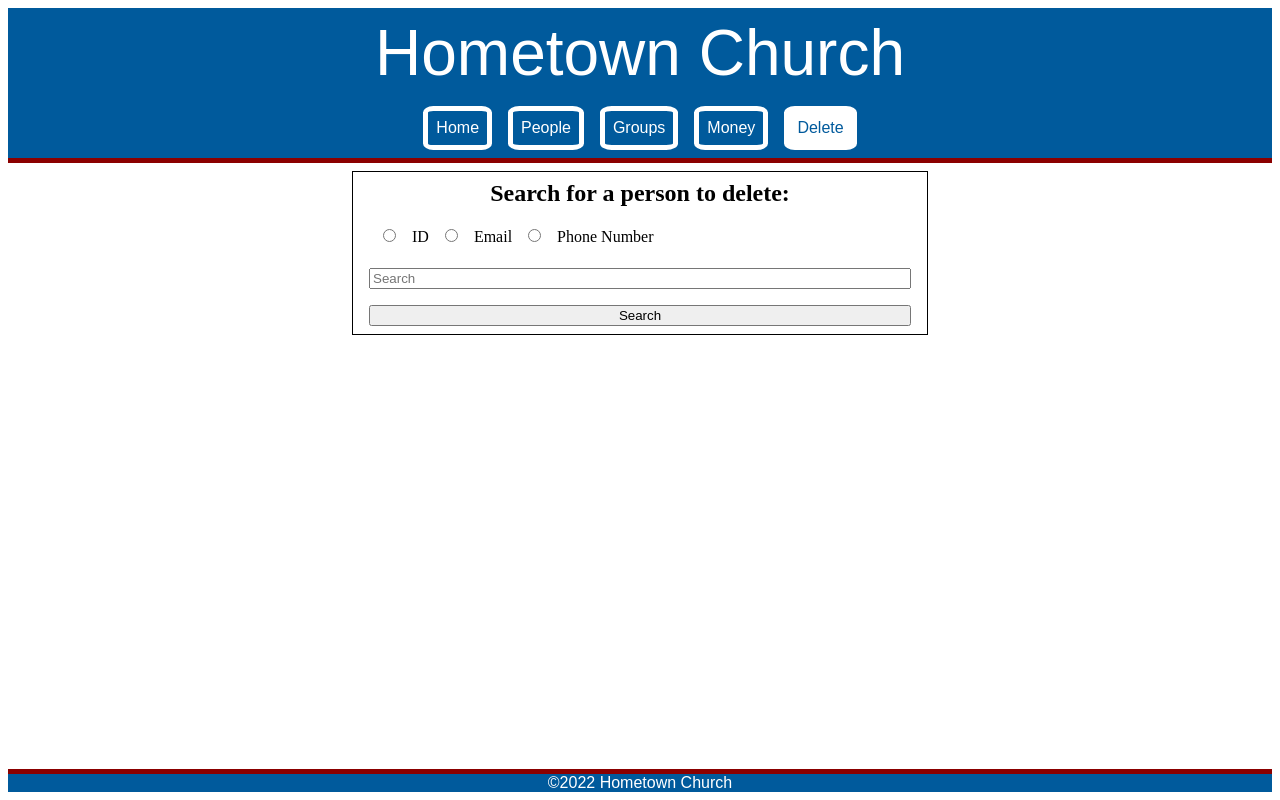
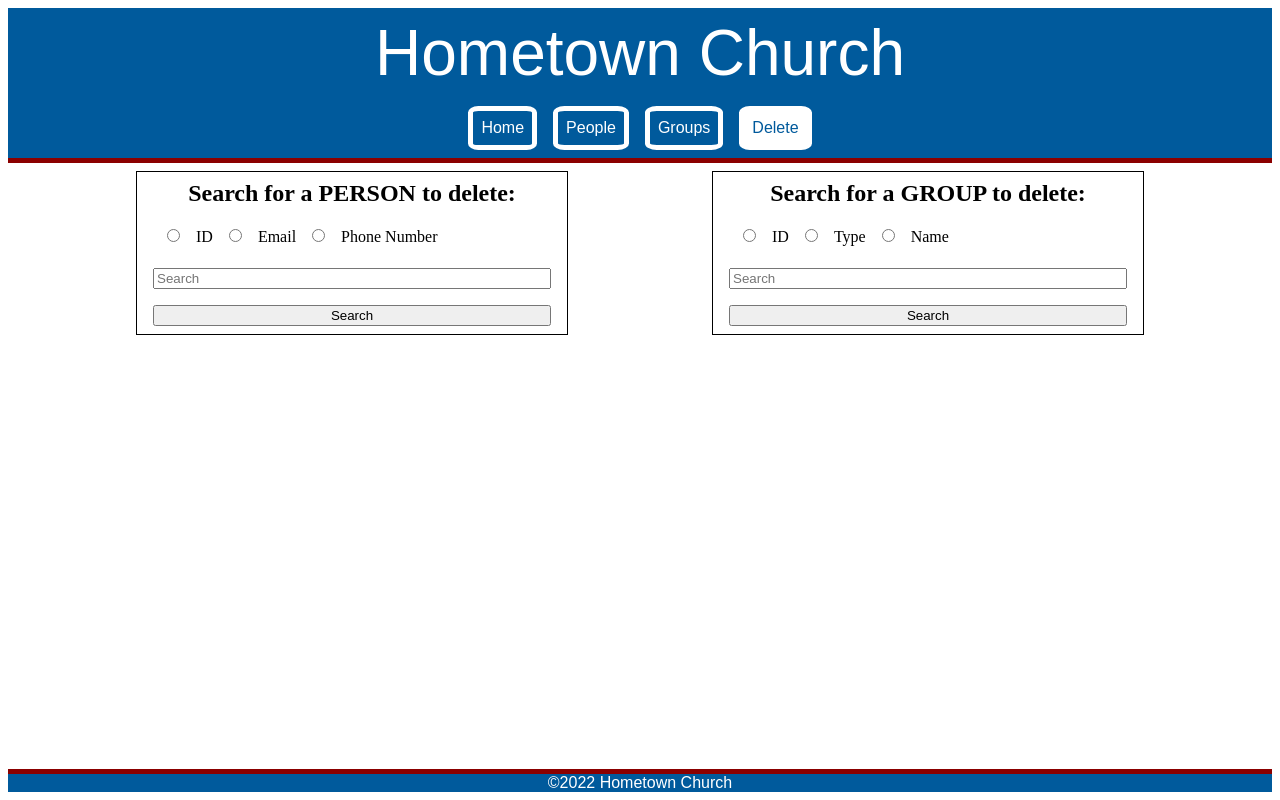
Before and after one commit to SethThomaspowered/church_manager_front-end, an Angular app: page /delete in a window 1280 px wide. Built offline with nearby package versions, Linux system fonts and the light colour scheme; a web font is replaced by a local one.

Commit message:
delete styling

```diff
--- a/src/app/app.component.html
+++ b/src/app/app.component.html
@@ -6,7 +6,7 @@
         <a routerLink="" routerLinkActive="active" [routerLinkActiveOptions]={exact:true}>Home</a>
         <a routerLink="people" routerLinkActive="active">People</a>
         <a routerLink="groups" routerLinkActive="active">Groups</a>
-        <a routerLink="money" routerLinkActive="active">Money</a>
+        <!--<a routerLink="money" routerLinkActive="active">Money</a>-->
         <a routerLink="delete" routerLinkActive="active">Delete</a>
 
     </nav>
--- a/src/app/delete/delete.component.css
+++ b/src/app/delete/delete.component.css
@@ -1,27 +1,39 @@
 .delete-mgr {
     display: flex;
-    flex-direction: column;
+    flex-direction: row;
+    justify-content: space-around;
+    align-items: flex-start;
 }
 
-.search, .create{
+.search-container {
+    width: 100%;
     display: flex;
     flex-direction: column;
     justify-content: center;
-width: 50%;
-align-self: center;
-border: 1px black solid;
+    align-items: flex-start;
 }
 
-.search h2, .create h2 {
+.searchPeople, .searchGroups{
+    display: flex;
+    flex-direction: column;
+    justify-content: center;
+    width: 75%;
+    align-self: center;
+    border: 1px black solid;
+
+}
+
+.searchPeople h2, .searchGroups h2, .create h2 {
     margin: 0.5REM 1REM;
     align-self: center;
 }
 
-.search input {
+.searchPeople input, .searchGroups input {
     margin: 0.5REM 1REM;
 }
 
 fieldset {
+
     border: none
 }
 
--- a/src/app/delete/delete.component.html
+++ b/src/app/delete/delete.component.html
@@ -1,7 +1,8 @@
 <div class="delete-mgr">
 
-    <div class="search">
-        <h2>Search for a person to delete:</h2>
+    <div class="search-container">
+        <div class="searchPeople">
+            <h2>Search for a PERSON to delete:</h2>
             <fieldset id="field">
 
                 <input [(ngModel)]="field" type="radio" id="idNumber" name="field" value="idNumber" >
@@ -60,4 +61,72 @@
                 <br><br><span class="red" *ngIf="person.deleted"><h1>DELETED</h1></span>
             </div>
         </div>
+
     </div>
+
+
+
+    <div class="search-container">
+        <div class="searchGroups">
+            <h2>Search for a GROUP to delete:</h2>
+            <fieldset id="Gfield">
+
+                <input [(ngModel)]="Gfield" type="radio" id="GidNumber" name="Gfield" >
+                <label for="GidNumber">ID</label>
+
+                <input [(ngModel)]="Gfield" type="radio" id="Gtype" name="Gfield" >
+                <label for="Gtype">Type</label>
+
+                <input [(ngModel)]="Gfield" type="radio" id="Gname" name="Gfield" checked>
+                <label for="Gname">Name</label>
+
+            </fieldset>
+            <input [(ngModel)]="Gsearch" type="text" placeholder="Search"/>
+            <input (click)="searchGroups(Gfield, Gsearch)" type="submit" value="Search"/>
+
+        </div>
+
+
+        <div class="resultList" *ngIf="groupsArray.length">
+            <span class="red" *ngIf="groupsArray">Multiple people found. Search by ID</span>
+
+            <ul>
+                <li *ngFor="let g of groupsArray">
+
+                    ID: {{g.id}}  - {{g.name}} ( {{g.description}} )
+                </li>
+            </ul>
+        </div>
+
+
+
+        <div class="groups" *ngIf="group">
+            <div class="basic-info">
+                <h3>Do you want to delete this group:</h3>
+                Name:
+                <input [(ngModel)]=Gname type="text" value="{{group.name}}"/>
+
+                Type:
+                <input [(ngModel)]=Gtype type="text" value="{{group.middltypeeName}}"/>
+
+                Description:
+                <input [(ngModel)]=Gdescription type="text" value="{{group.description}}"/>
+
+                Notes:
+                <input [(ngModel)]=Gnotes type="text" value="{{group.notes}}"/>
+    <br>
+                ID-Number:
+                {{group.id}}
+                <input (click)="deleteGroup(group.id)" type="submit" value="Delete Group"  *ngIf="!(group.deleted)"/>
+                <br><br><span class="red" *ngIf="group.deleted"><h1>DELETED</h1></span>
+            </div>
+        </div>
+
+    </div>
+
+
+
+
+
+
+</div>
--- a/src/app/delete/delete.component.ts
+++ b/src/app/delete/delete.component.ts
@@ -1,5 +1,6 @@
 import { Component, OnInit } from '@angular/core';
 import { SearchPeopleService } from '../search-people.service';
+import { SearchGroupService } from '../search-group.service';
 import { Subject } from 'rxjs';
 import {  HttpClient } from '@angular/common/http';
 
@@ -11,9 +12,13 @@ import {  HttpClient } from '@angular/common/http';
 export class DeleteComponent implements OnInit {
   searchSubject = new Subject;
   person: any;
+  group: any;
   peopleArray: Array<any> = [];
+  groupsArray: Array<any> = [];
   field: string = "";
   search: any = "";
+  Gfield: string = "";
+  Gsearch:string = "";
 
   id: number = 0;
   type: string = "";
@@ -23,15 +28,22 @@ export class DeleteComponent implements OnInit {
   emailAddress: string = "";
   phoneNumber: string = "";
 
+  Gid: number = 0;
+  Gtype: string = "";
+  Gname: string  = "";
+  Gdescription: string = "";
+  Gnotes: string = "";
+  Gdeleted: boolean = false;
+
   status: number = 0;
 
-  constructor(private searchPeopleService: SearchPeopleService, private http: HttpClient) { }
+  constructor(private searchGroupService: SearchGroupService, private searchPeopleService: SearchPeopleService, private http: HttpClient) { }
 
   ngOnInit(): void {
   }
 
   searchPeople(field: string, search: string){
-
+      this.peopleArray = [];
       this.field = field;
       this.search = search;
       this.searchPeopleService.createAPIObservable(this.field, this.search)
@@ -75,6 +87,59 @@ export class DeleteComponent implements OnInit {
 
 
 
+  searchGroups(Gfield: string, Gsearch: string){
+    this.groupsArray = [];
+    this.Gfield = Gfield;
+    this.Gsearch = Gsearch;
+    console.log(Gsearch);
+
+    this.searchGroupService.searchGroupsObservable(this.Gfield, this.Gsearch)
+    .subscribe((response: any) => {
+      console.log(response);
+      console.log(`Status: ${response.status}`);
+      this.status = response.status;
+
+        if(response.body[1]){
+          this.groupsArray = response.body;
+
+        } else {
+
+          if(response.body[0]){
+            this.group = response.body[0];
+            console.log(this.group.name);
+          } else {
+            this.group = response.body;
+          }
+
+          this.Gid = this.group.id;
+          this.Gtype = this.group.type;
+          this.Gname = this.group.name;
+          this.Gdescription = this.group.description;
+          this.Gnotes = this.group.notes;
+          this.Gdeleted = this.group.deleted;
+      }
+
+      console.log(this.groupsArray)
+
+
+
+    });
+
+
+    this.search='';
+  }
+
+
+  deleteGroup(groupId: number){
+    this.searchGroupService.deleteGroupObservable(groupId)
+    .subscribe((response: any) => {
+      this.status = response.status;
+      this.searchGroups('id', groupId.toString())
+    })
+  }
+
+
+
 
 
 
--- a/src/app/search-group.service.ts
+++ b/src/app/search-group.service.ts
@@ -68,5 +68,10 @@ export class SearchGroupService {
     {observe: 'response'});
   }
 
+  deleteGroupObservable(groupId: number){
+    return this.http.delete(`https://church-mgr-proj.herokuapp.com/api/v1/groups/${groupId}`,
+    {observe: 'response'});
+  }
+
 
 }
```
Lines whose indentation alone changed are shown as unchanged.
